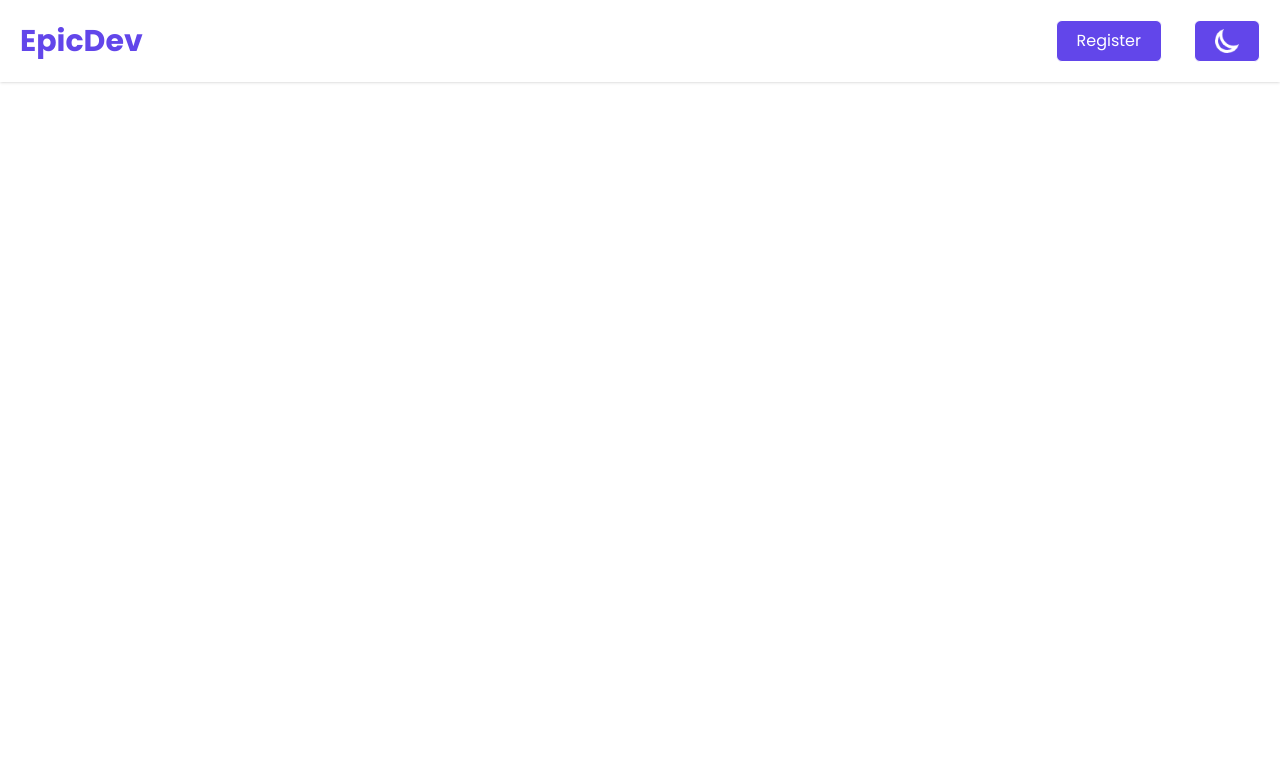
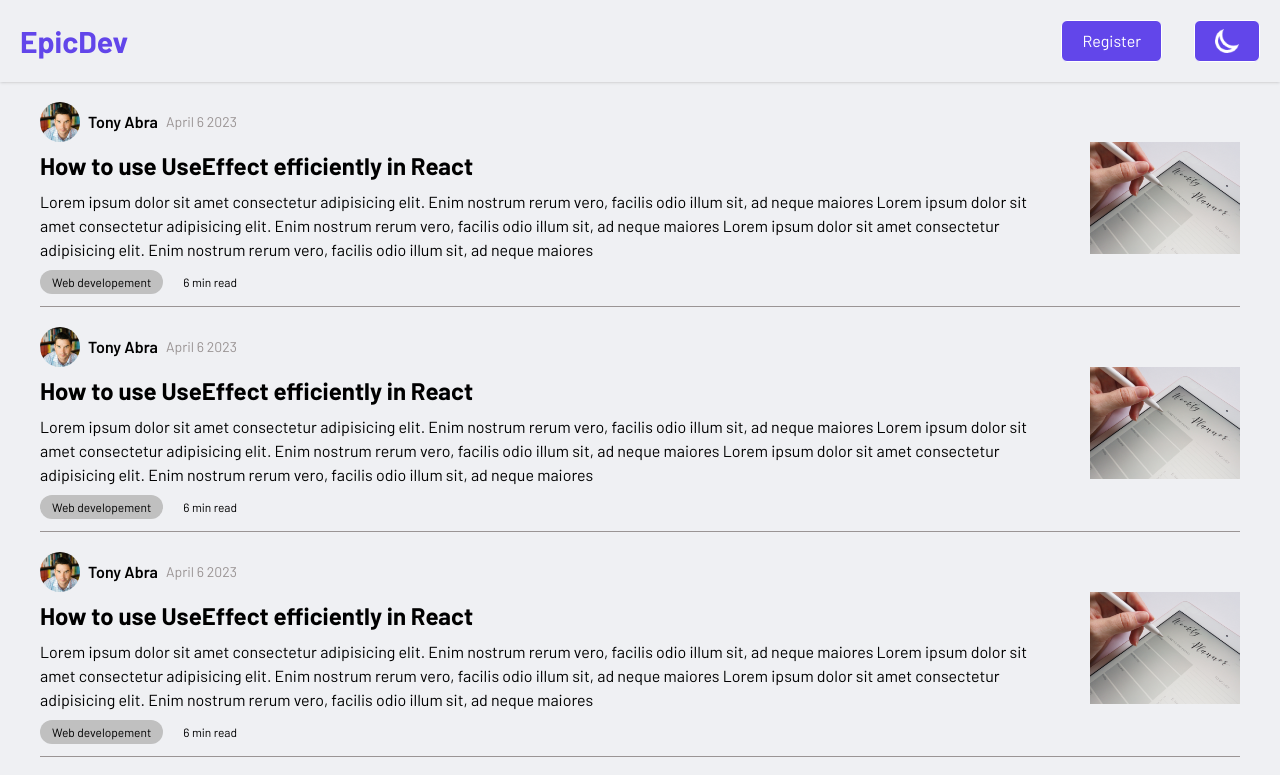
Before and after one commit to zphtet/BlogApp-fullstack, a React (Vite) app in the folder frontend-react/: page / in a window 1280 px wide. Shown: the top 775 px of the page. Built offline with nearby package versions, Linux system fonts and the light colour scheme.

Commit message:
card design

```diff
--- a/frontend-react/index.html
+++ b/frontend-react/index.html
@@ -6,7 +6,7 @@
     <meta name="viewport" content="width=device-width, initial-scale=1.0" />
     <title>Vite + React + TS</title>
   </head>
-  <body>
+  <body class="bg-lgray1">
     <div id="root"></div>
     <script type="module" src="/src/main.jsx"></script>
   </body>
--- a/frontend-react/package.json
+++ b/frontend-react/package.json
@@ -4,8 +4,8 @@
   "version": "0.0.0",
   "type": "module",
   "scripts": {
-    "dev": "vite",
-    "build": "tsc && vite build",
+    "dev": "vite --host",
+    "build": " vite build",
     "lint": "eslint . --ext ts,tsx --report-unused-disable-directives --max-warnings 0",
     "preview": "vite preview"
   },
--- a/frontend-react/src/App.jsx
+++ b/frontend-react/src/App.jsx
@@ -1,12 +1,16 @@
 import { themeContext } from "./Context/ThemeContext";
 import Header from "./components/Header";
 import { useContext } from "react";
+import CardContainer from "./components/CardContainer";
 function App() {
   const { state } = useContext(themeContext);
   return (
     <div className={` ${state} `}>
       <div className="min-h-screen dark:bg-dark">
         <Header />
+        <div className="max-w-container mx-auto p-5">
+          <CardContainer />
+        </div>
       </div>
     </div>
   );
--- a/frontend-react/src/Context/ThemeContext.jsx
+++ b/frontend-react/src/Context/ThemeContext.jsx
@@ -1,9 +1,6 @@
 import { createContext, useReducer } from "react";
 import React from "react";
 
-// const initialState = {
-//   mode: "light",
-// };
 const initialState = "light";
 
 const reducer = (state, action) => {
--- /dev/null
+++ b/frontend-react/src/components/Card.jsx
@@ -0,0 +1,49 @@
+import React from "react";
+import cardImg from "../assets/default-card.jpg";
+import authorImg from "../assets/author.jpg";
+const Card = () => {
+  return (
+    <div className="post px-5 dark:text-white ml:px-0">
+      <div className="pb-3 border-b border-dgray flex gap-10 tb:gap-4  items-center justify-between">
+        <div className=" flex flex-col gap-2 ">
+          <div className="flex  items-center gap-2">
+            <div className="w-10 h-10 rounded-full overflow-hidden ">
+              <img
+                src={authorImg}
+                className="w-full h-full object-cover"
+                alt="author image"
+              />
+            </div>
+            <p className="author-name font-semibold cursor-pointer">
+              Tony Abra
+            </p>
+            <p className="post-date text-sm text-dgray ">April 6 2023</p>
+          </div>
+
+          <h3 className="text-2xl font-bold cursor-pointer">
+            How to use UseEffect efficiently in React{" "}
+          </h3>
+          <p>
+            Lorem ipsum dolor sit amet consectetur adipisicing elit. Enim
+            nostrum rerum vero, facilis odio illum sit, ad neque maiores Lorem
+            ipsum dolor sit amet consectetur adipisicing elit. Enim nostrum
+            rerum vero, facilis odio illum sit, ad neque maiores Lorem ipsum
+            dolor sit amet consectetur adipisicing elit. Enim nostrum rerum
+            vero, facilis odio illum sit, ad neque maiores
+          </p>
+          <div className="text-xs flex gap-5 items-center">
+            <p className="category py-1 px-3 rounded-xl bg-gray dark:bg-slate-700">
+              Web developement
+            </p>
+            <p>6 min read</p>
+          </div>
+        </div>
+        <div className="post-img-container max-w-[150px] tb:hidden">
+          <img className="cursor-pointer" src={cardImg} alt="post img" />
+        </div>
+      </div>
+    </div>
+  );
+};
+
+export default Card;
--- /dev/null
+++ b/frontend-react/src/components/CardContainer.jsx
@@ -0,0 +1,14 @@
+import React from "react";
+import Card from "./Card";
+const CardContainer = () => {
+  return (
+    <div className="card-container ">
+      <Card />
+      <Card />
+      <Card />
+      <Card />
+    </div>
+  );
+};
+
+export default CardContainer;
--- a/frontend-react/src/components/Header.jsx
+++ b/frontend-react/src/components/Header.jsx
@@ -11,7 +11,7 @@ const Header = () => {
   };
   const isLight = state === "light";
   return (
-    <div className="shadow max-w-container px-5 py-5 flex items-center justify-between dark:bg-dark">
+    <div className="shadow mx-auto max-w-container px-5 py-5 flex items-center justify-between dark:bg-dark">
       <h1 className="text-3xl text-theme font-bold tb:text-2xl">EpicDev</h1>
       <div className="flex items-center gap-8 tb:gap-3">
         <button className="btn tb:text-xs">Register</button>
--- a/frontend-react/src/index.css
+++ b/frontend-react/src/index.css
@@ -1,17 +1,15 @@
-@import url("https://fonts.googleapis.com/css2?family=Poppins:wght@100;200;300;400;500;600;700;800&display=swap");
-
-/* 'Poppins', sans-serif; */
+@import url("https://fonts.googleapis.com/css2?family=Barlow:wght@100;200;300;400;500;600;700;800&display=swap");
 
 @tailwind base;
 @tailwind components;
 @tailwind utilities;
 
 html {
-  font-family: "Poppins", sans-serif;
+  font-family: "Barlow", sans-serif;
 }
 @layer base {
   * {
-    @apply transition-colors duration-500;
+    @apply transition-colors;
   }
 }
 
@@ -19,4 +17,10 @@ html {
   .btn {
     @apply border px-5 py-2 rounded-md bg-theme outline-none text-white tb:px-3 tb:py-1;
   }
+  .card-container {
+    @apply flex  flex-col gap-5;
+  }
+  .card-item {
+    @apply w-[calc((100%-60px)/4)];
+  }
 }
```
Also changed, not shown: frontend-react/src/assets/author.jpg (added), frontend-react/src/assets/default-card.jpg (added).
